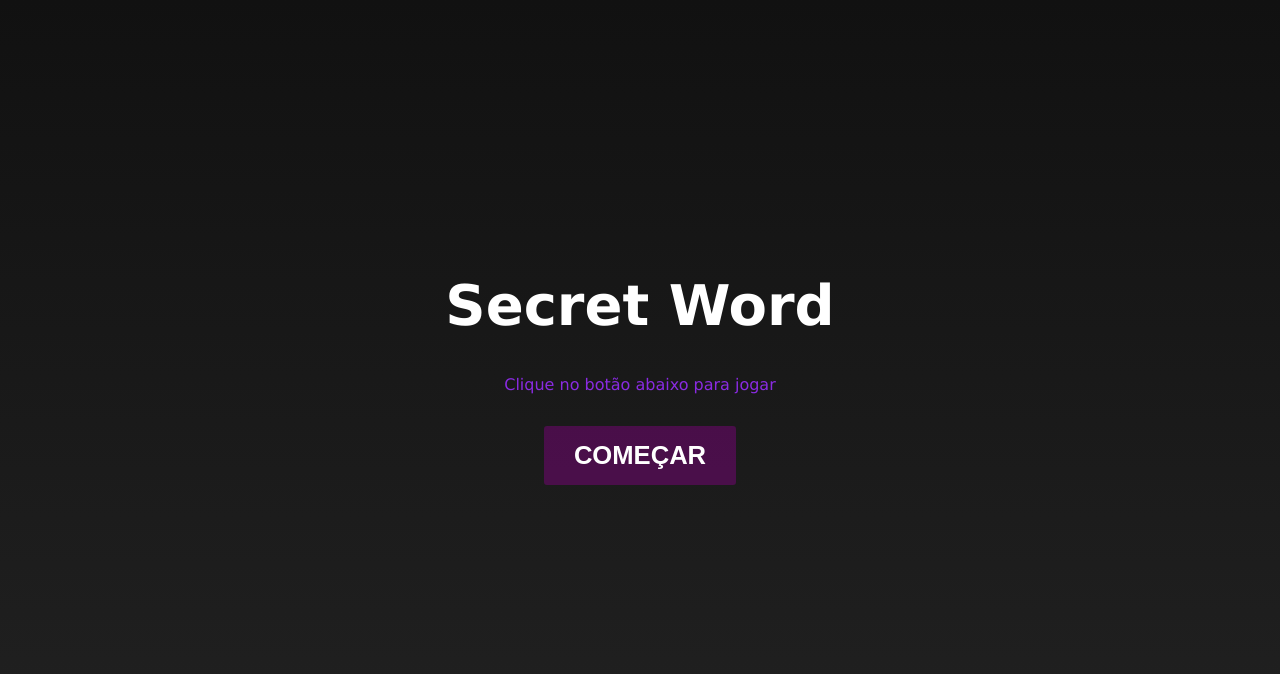
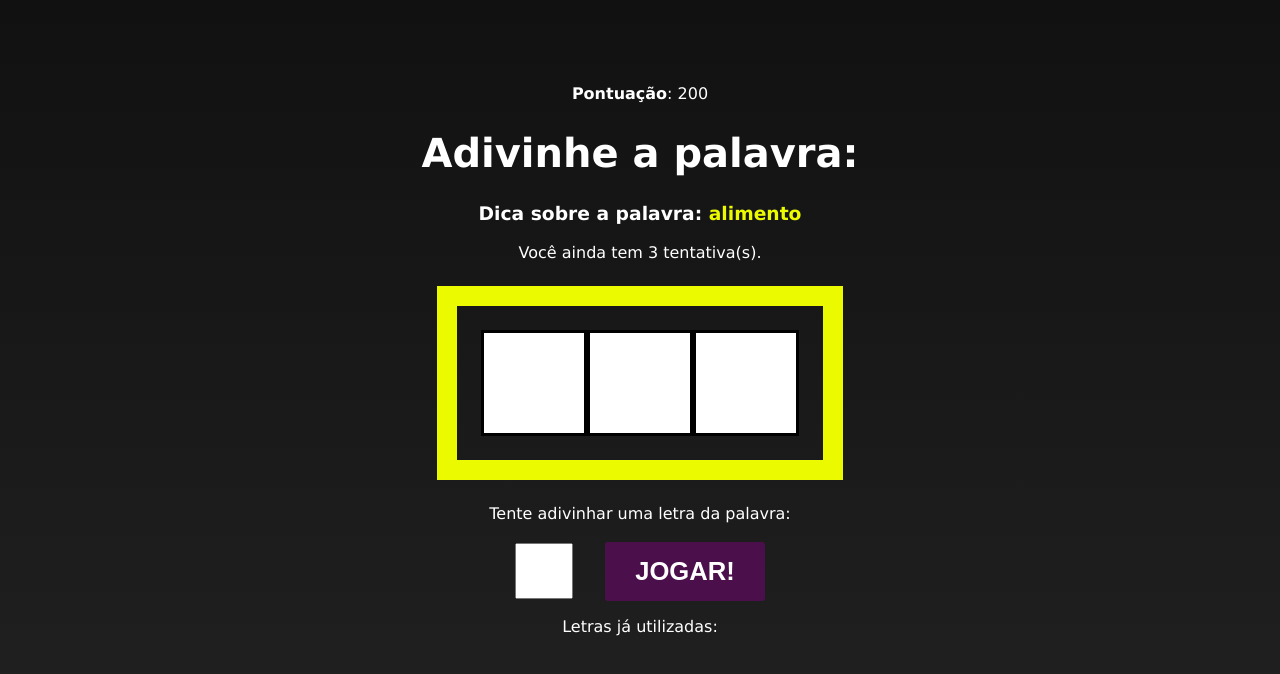
Before and after one commit to mauriciomira1/React-Battisti-Course, a React (Vite) app in the folder 04-secret-word/: page / in a window 1280 px wide. Shown: the top 674 px of the page. Built offline with nearby package versions, Linux system fonts and the light colour scheme.

Commit message:
finalizando secret word

```diff
--- a/04-secret-word/src/App.jsx
+++ b/04-secret-word/src/App.jsx
@@ -39,12 +39,10 @@
     const categories = Object.keys(words);
     const category =
       categories[Math.floor(Math.random() * Object.keys(categories).length)];
-    console.log(category);
 
     // pick a random word
     const word =
       words[category][Math.floor(Math.random() * words[category].length)];
-    console.log(category, word);
 
     return { word, category };
   }, [words]);
@@ -121,14 +119,14 @@
   // check win condition
   useEffect(() => {
     const uniqueLetters = [...new Set(letters)];
-    setScore(0);
+
     // win condition
     if (guessedLetters.length === uniqueLetters.length) {
       // add score
       setScore((actualScore) => (actualScore += 100));
 
       // restart game with new word
-      StartGame;
+      StartGame();
     }
   }, [guessedLetters, letters, StartGame]);
 
--- a/04-secret-word/src/components/StartScreen.jsx
+++ b/04-secret-word/src/components/StartScreen.jsx
@@ -1,12 +1,12 @@
-/* eslint-disable react/prop-types */
 import "./StartScreen.css";
 
+// eslint-disable-next-line react/prop-types
 const StartScreen = ({ startGame }) => {
   return (
     <div className="start">
       <h1>Secret Word</h1>
       <p>Clique no botão abaixo para jogar</p>
-      <button onClick={startGame}>COMEÇAR</button>
+      <button onClick={startGame}>COMEÇAR O JOGO</button>
     </div>
   );
 };
```
